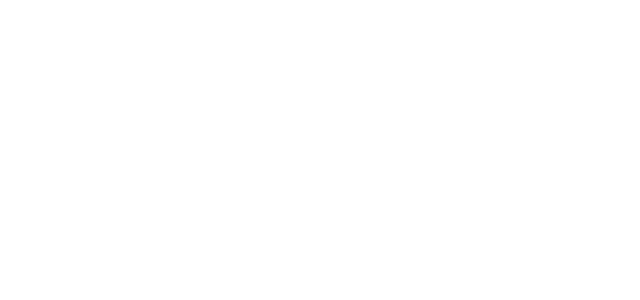
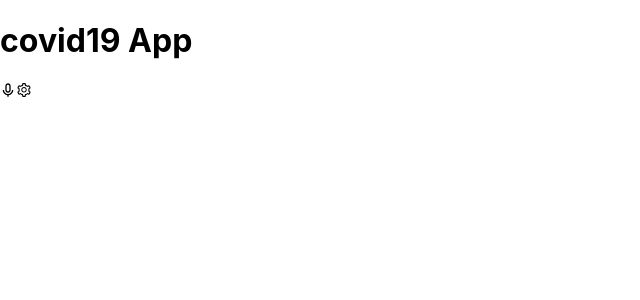
Before and after one commit to josuerushanika/Covid19-healthcareapp, a React (Create React App) app: page / in a window 1280 px wide. Shown: the top 300 px of the page, without its empty margins (0-640 px from the left). Built offline with nearby package versions, Linux system fonts and the light colour scheme.

Commit message:
Update changes

```diff
--- a/package.json
+++ b/package.json
@@ -8,6 +8,8 @@
     "@testing-library/user-event": "^13.5.0",
     "react": "^18.2.0",
     "react-dom": "^18.2.0",
+    "react-icons": "^4.8.0",
+    "react-router-dom": "^6.9.0",
     "react-scripts": "5.0.1",
     "web-vitals": "^2.1.4"
   },
--- a/src/App.js
+++ b/src/App.js
@@ -1,9 +1,10 @@
 import './App.css';
+import NavbarDetail from './component/NavbarDetail'
 
 function App() {
   return (
-    <div className="App">
-    </div>
+    <><NavbarDetail /><div className="App">
+    </div></>
   );
 }
 
--- a/src/component/NavbarDetail.js
+++ b/src/component/NavbarDetail.js
@@ -1,10 +1,22 @@
-import React from 'react'
+import React from 'react';
+//import { NavLink } from 'react-router-dom';
+import { AiOutlineSetting } from 'react-icons/ai';
+import { BiMicrophone } from 'react-icons/bi';
+//import { IoIosArrowBack } from 'react-icons/io';
 
 function NavbarDetail() {
   return (
+    <main>
+      <div>
+      <h1>covid19 App</h1>
+      </div>
+
     <div>
+      <BiMicrophone/>
+      <AiOutlineSetting/>
+    </div>
 
-    </div>
+    </main>
   )
 }
 
```
Also changed, not shown: src/redux/DetailsSlice/DetailsSlice.js (deleted, +0 -11 lines), 1 other file (tests, documents, lock files or other folders).
